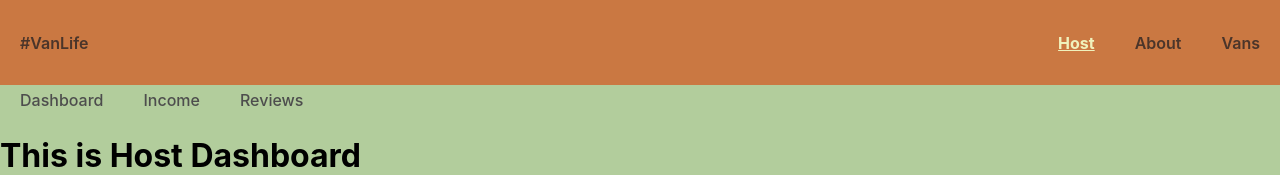
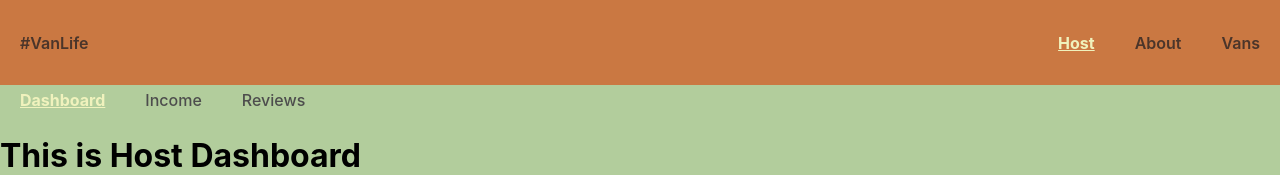
Before and after one commit to Anuska86/VanLife, a React (Vite) app in the folder van-life/: page /host in a window 1280 px wide. Shown: the top 175 px of the page. Built offline with nearby package versions, Linux system fonts and the light colour scheme; what miragejs would draw is missing.

Commit message:
Update HostNav.jsx

```diff
--- a/van-life/src/components/pages/Host/HostNav.jsx
+++ b/van-life/src/components/pages/Host/HostNav.jsx
@@ -1,13 +1,34 @@
 import React from "react";
-import { Link } from "react-router-dom";
+import { Link, NavLink } from "react-router-dom";
 import "../styles/HostNav.css";
 
 export default function HostNav() {
+  const activeStyle = {
+    color: "#f0f2bd",
+    fontWeight: "bold",
+    textDecoration: "underline",
+  };
+
   return (
     <nav className="host-nav">
-      <Link to="/host">Dashboard</Link>
-      <Link to="/host/income">Income</Link>
-      <Link to="/host/reviews">Reviews</Link>
+      <NavLink
+        to="/host"
+        style={({ isActive }) => (isActive ? activeStyle : null)}
+      >
+        Dashboard
+      </NavLink>
+      <NavLink
+        to="/host/income"
+        style={({ isActive }) => (isActive ? activeStyle : null)}
+      >
+        Income
+      </NavLink>
+      <NavLink
+        to="/host/reviews"
+        style={({ isActive }) => (isActive ? activeStyle : null)}
+      >
+        Reviews
+      </NavLink>
     </nav>
   );
 }
```
